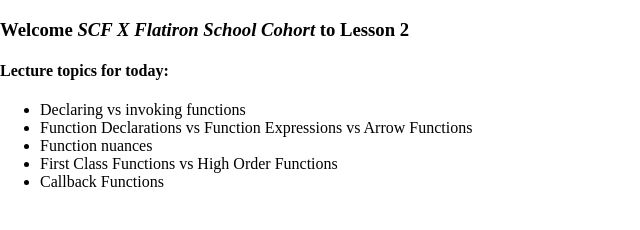
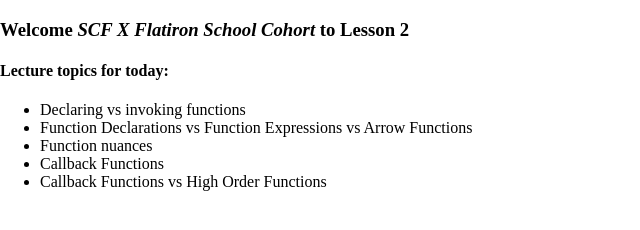
Before and after one commit to marcsanchez1/SENG-SCF-032122-PHASE-1, a plain HTML site: page 02-js-functions/index.html in a window 1280 px wide. Shown: the whole page, without its empty margins (0-640 px from the left). Drawn offline with Linux system fonts and the light colour scheme.

Commit message:
more updates to README and index.html to clarify agenda for tonight

```diff
--- a/02-js-functions/index.html
+++ b/02-js-functions/index.html
@@ -16,8 +16,8 @@
         <li>Declaring vs invoking functions</li>
         <li>Function Declarations vs Function Expressions vs Arrow Functions</li>
         <li>Function nuances</li>
-        <li>First Class Functions vs High Order Functions</li>
         <li>Callback Functions</li>
+        <li>Callback Functions vs High Order Functions</li>
     </ul>
 
 </body>
```
Also changed, not shown: 1 other file.
